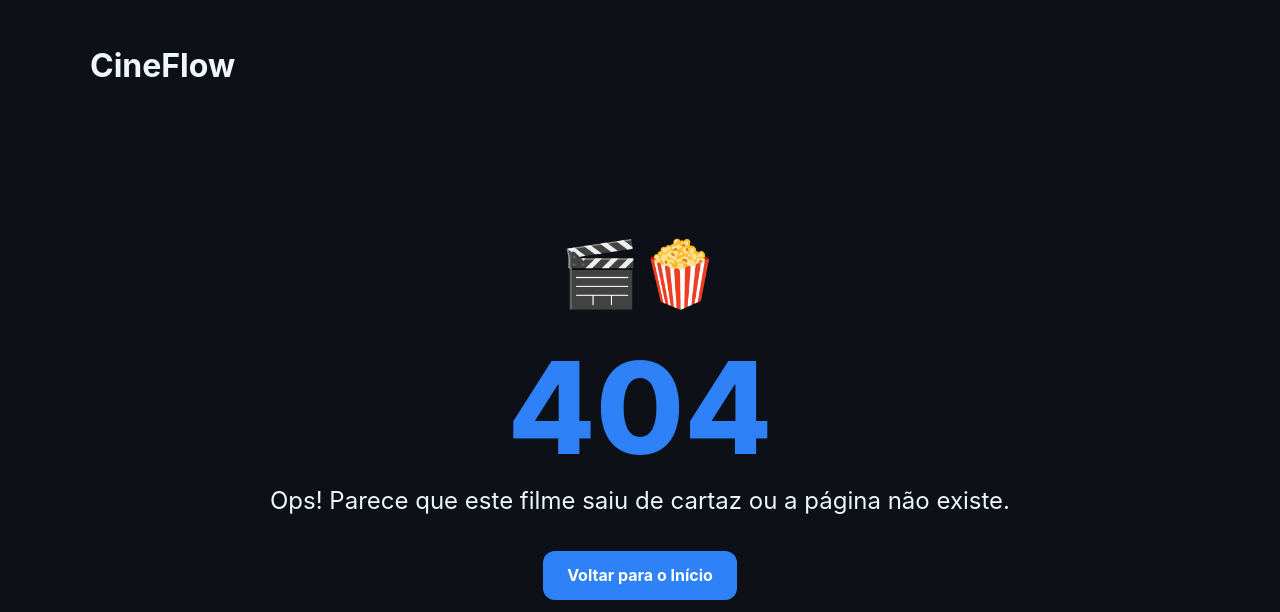
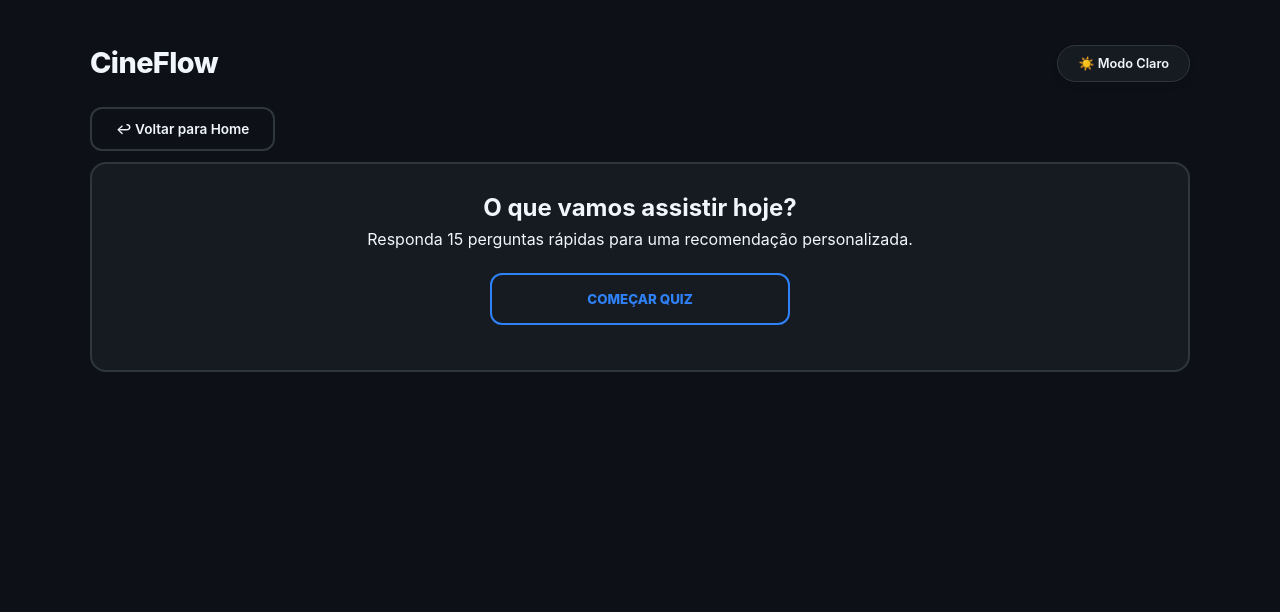
Before and after one commit to oliveiramaya1-collab/CineFlow, a Flask app: page /quiz in a window 1280 px wide. Shown: the top 612 px of the page. Run offline with Flask 3, Linux system fonts and the light colour scheme.

Commit message:
Dando mais liberdade ao usuário, com o novo QUIZ é possivel montar uma sugestão de filmes com base nas suas respostas.

```diff
--- a/app.py
+++ b/app.py
@@ -119,6 +119,36 @@
     """ Rota para a página de favoritos (gerida pelo LocalStorage no navegador) """
     return render_template('minha_lista.html')
 
+@app.route('/quiz')
+def quiz():
+    """ Rota para a página do quiz """
+    return render_template('quiz.html')
+
+@app.route('/api/quiz/recomendacao')
+def quiz_recomendacao():
+    """
+    Gera recomendação baseada no gênero mais votado.
+    O parâmetro 'genero' é o ID do TMDB.
+    """
+    genero_id = request.args.get('genero')
+    params = {
+        "api_key": API_KEY,
+        "language": LANGUAGE,
+        "sort_by": "popularity.desc",
+        "with_genres": genero_id,
+        "page": 1
+    }
+
+    try:
+        res = requests.get(f"{BASE_URL}/discover/movie", params=params)
+        res.raise_for_status()
+        dados = res.json()
+        # Retornamos os 6 filmes com maior popularidade desse gênero
+        filmes = [tratar_filme(f) for f in dados.get('results', [])[:10]]
+        return jsonify({"filmes": filmes})
+    except Exception as e:
+        return jsonify({"error": str(e), "filmes": []}), 500
+
 #Rota do ERRO 404
 @app.errorhandler(404)
 def pagina_não_encontrada(error):
--- a/templates/detalhes.html
+++ b/templates/detalhes.html
@@ -63,6 +63,7 @@
         <nav class="search-area">
             <div class="nav-buttons">
                 <a href="javascript:history.back()" class="btn-nav">↩ Voltar</a>
+                <a href="/quiz" class="btn-nav" style="background: var(--accent); color: white; border: none;">🎯 Quiz de Filmes</a>
                 <a href="/minha-lista" class="btn-nav">📋 Minha Lista</a>
             </div>
         </nav>
--- a/templates/index.html
+++ b/templates/index.html
@@ -154,6 +154,7 @@
                 </form>
 
                 <div class="nav-buttons">
+                    <a href="/quiz" class="btn-nav" style="background: var(--accent); color: white; border: none;">🎯 Quiz de Filmes</a>
                     <a href="/minha-lista" class="btn-nav">📋 Minha Lista</a>
                 </div>
             </div>
--- /dev/null
+++ b/templates/quiz.html
@@ -0,0 +1,155 @@
+<!DOCTYPE html>
+<html lang="pt-br">
+<head>
+    <meta charset="UTF-8">
+    <meta name="viewport" content="width=device-width, initial-scale=1.0">
+    <title>CineFlow - Quiz de Filmes</title>
+    <link rel="stylesheet" href="../static/style.css">
+</head>
+<body>
+    <header class="container">
+        <div class="header-top">
+            <a href="/" style="text-decoration: none; color: inherit;"><h1>CineFlow</h1></a>
+            <button id="themeButton" class="theme-toggle">☀️ Modo Claro</button>
+        </div>
+        <nav class="nav-row">
+            <a href="/" class="btn-nav">↩ Voltar para Home</a>
+        </nav>
+    </header>
+
+    <main class="container">
+        <div id="quiz-progress-wrapper" style="display: none; margin-top: 20px;">
+            <div class="quiz-progress-container">
+                <div class="quiz-progress-bar" id="barra-interna"></div>
+            </div>
+            <p id="contador-perguntas" style="text-align: center; font-size: 0.8rem; color: var(--text-muted);"></p>
+        </div>
+
+        <section id="quiz-intro" class="sinopse-container" style="text-align: center;">
+            <h2>O que vamos assistir hoje?</h2>
+            <p>Responda 15 perguntas rápidas para uma recomendação personalizada.</p>
+            <button onclick="iniciarQuiz()" class="btn-favorito" style="max-width: 300px; margin: 20px auto;">Começar Quiz</button>
+        </section>
+
+        <section id="quiz-game" style="display: none;">
+            <div class="info-box" style="text-align: center;">
+                <h2 id="pergunta-texto" style="margin-bottom: 20px;"></h2>
+                <div id="opcoes-container"></div>
+            </div>
+        </section>
+
+        <section id="quiz-resultado" style="display: none;">
+            <h2 style="text-align: center; margin-bottom: 20px;">Filmes que combinam com você:</h2>
+            <div class="movie-grid" id="grid-recomendados"></div>
+            <div style="text-align: center; margin-top: 40px; display: flex; justify-content: center; gap: 15px; flex-wrap: wrap;">
+                <button onclick="location.reload()" class="btn-reset-quiz">Refazer Quiz</button>
+                <a href="/" class="btn-nav" style="padding: 12px 24px; display: flex; align-items: center;">Ir para Home</a>
+            </div>
+        </section>
+    </main>
+
+    <script>
+        const perguntas = [
+            { q: "Como está seu humor agora?", opcoes: [{t: "Quero rir muito", g: "35"}, {t: "Estou reflexivo(a)", g: "18"}, {t: "Muita adrenalina!", g: "28"}, {t: "Quero aprender algo", g: "99"}] },
+            { q: "Qual cenário você prefere?", opcoes: [{t: "Futuro tecnológico", g: "878"}, {t: "Mundos mágicos", g: "14"}, {t: "Cidades reais", g: "878"}, {t: "O Velho Oeste", g: "37"}] },
+            { q: "Quem seria você no filme?", opcoes: [{t: "O herói destemido", g: "28"}, {t: "O detetive sagaz", g: "9648"}, {t: "O par romântico", g: "10749"}, {t: "O alívio cômico", g: "35"}] },
+            { q: "O que te dá mais medo?", opcoes: [{t: "Assombrações", g: "27"}, {t: "Psicopatas", g: "53"}, {t: "Solidão", g: "18"}, {t: "Nada me assusta", g: "12"}] },
+            { q: "Escolha uma cor dominante:", opcoes: [{t: "Vermelho Sangue", g: "27"}, {t: "Azul Neon", g: "878"}, {t: "Amarelo Vibrante", g: "35"}, {t: "Verde Floresta", g: "12"}] },
+            { q: "Sua trilha sonora ideal é:", opcoes: [{t: "Músicas pop/vibrantes", g: "10402"}, {t: "Orquestra épica", g: "12"}, {t: "Silêncio e tensão", g: "53"}, {t: "Rock pesado", g: "28"}] },
+            { q: "Qual sua relação com finais?", opcoes: [{t: "Final feliz sempre", g: "10749"}, {t: "Reviravolta chocante", g: "9648"}, {t: "Final triste/realista", g: "18"}, {t: "Final com explosão", g: "28"}] },
+            { q: "Escolha um companheiro:", opcoes: [{t: "Um robô", g: "878"}, {t: "Um cavalo", g: "37"}, {t: "Um cachorro", g: "16"}, {t: "Um melhor amigo", g: "35"}] },
+            { q: "O que você prefere ler?", opcoes: [{t: "Contos de fadas", g: "14"}, {t: "Biografias", g: "99"}, {t: "Investigação policial", g: "9648"}, {t: "HQs de ação", g: "28"}] },
+            { q: "Como seria seu encontro ideal?", opcoes: [{t: "Jantar à luz de velas", g: "10749"}, {t: "Parque de diversões", g: "16"}, {t: "Escape room tenso", g: "53"}, {t: "Maratona de séries", g: "35"}] },
+            { q: "Qual superpoder você queria?", opcoes: [{t: "Voar livremente", g: "12"}, {t: "Ler mentes", g: "9648"}, {t: "Magia", g: "14"}, {t: "Força bruta", g: "28"}] },
+            { q: "Escolha um objeto:", opcoes: [{t: "Uma lupa", g: "9648"}, {t: "Uma espada", g: "14"}, {t: "Uma nave", g: "878"}, {t: "Uma câmera", g: "99"}] },
+            { q: "O que te faz chorar?", opcoes: [{t: "Histórias de amor", g: "10749"}, {t: "Injustiça social", g: "99"}, {t: "Superação", g: "18"}, {t: "Nada, sou forte", g: "53"}] },
+            { q: "Um passatempo:", opcoes: [{t: "Dançar", g: "10402"}, {t: "Explorar lugares", g: "12"}, {t: "Jogar videogame", g: "878"}, {t: "Cozinhar", g: "10749"}] },
+            { q: "Sua frase favorita seria:", opcoes: [{t: "A vida é bela", g: "35"}, {t: "A verdade está lá fora", g: "9648"}, {t: "Ao infinito e além", g: "16"}, {t: "Sobreviva", g: "27"}] }
+        ];
+
+        let perguntaAtual = 0;
+        let pontuacao = {};
+
+        function iniciarQuiz() {
+            document.getElementById('quiz-intro').style.display = 'none';
+            document.getElementById('quiz-progress-wrapper').style.display = 'block';
+            document.getElementById('quiz-game').style.display = 'block';
+            mostrarPergunta();
+        }
+
+        function mostrarPergunta() {
+            const p = perguntas[perguntaAtual];
+            document.getElementById('pergunta-texto').innerText = p.q;
+
+            // Barra de Progresso
+            const pct = ((perguntaAtual + 1) / perguntas.length) * 100;
+            document.getElementById('barra-interna').style.width = pct + '%';
+            document.getElementById('contador-perguntas').innerText = `Pergunta ${perguntaAtual + 1} de ${perguntas.length}`;
+
+            const container = document.getElementById('opcoes-container');
+            container.innerHTML = '';
+
+            p.opcoes.forEach(opt => {
+                const btn = document.createElement('button');
+                btn.className = 'btn-quiz-option';
+                btn.innerText = opt.t;
+                btn.onclick = () => responder(opt.g);
+                container.appendChild(btn);
+            });
+        }
+
+        function responder(genero) {
+            pontuacao[genero] = (pontuacao[genero] || 0) + 1;
+            perguntaAtual++;
+            if (perguntaAtual < perguntas.length) {
+                mostrarPergunta();
+            } else {
+                finalizarQuiz();
+            }
+        }
+
+        function finalizarQuiz() {
+            document.getElementById('quiz-game').style.display = 'none';
+            document.getElementById('quiz-progress-wrapper').style.display = 'none';
+            document.getElementById('quiz-resultado').style.display = 'block';
+
+            // Ordena gêneros e pega os 2 mais votados
+            const ordenados = Object.keys(pontuacao).sort((a, b) => pontuacao[b] - pontuacao[a]);
+            const g1 = ordenados[0];
+            const g2 = ordenados[1] ? `,${ordenados[1]}` : "";
+
+            fetch(`/api/quiz/recomendacao?genero=${g1}${g2}`)
+                .then(res => res.json())
+                .then(data => {
+                    const grid = document.getElementById('grid-recomendados');
+                    grid.innerHTML = '';
+                    if(data.filmes.length === 0) {
+                        grid.innerHTML = "<p>Nenhum filme encontrado. Tente novamente!</p>";
+                        return;
+                    }
+                    data.filmes.forEach(f => {
+                        const card = document.createElement('div');
+                        card.className = 'movie-card';
+                        card.innerHTML = `
+                            <a href="/movie/${f.id}">
+                                <img src="https://image.tmdb.org/t/p/w500${f.poster_path}">
+                                <div class="movie-info">
+                                    <h3>${f.title}</h3>
+                                    <span>${f.ano}</span>
+                                </div>
+                            </a>`;
+                        grid.appendChild(card);
+                    });
+                });
+        }
+
+        // Script de Tema (CineFlow)
+        const themeButton = document.getElementById('themeButton');
+        if (localStorage.getItem('theme') === 'light') document.body.classList.add('light-theme');
+        themeButton.addEventListener('click', () => {
+            document.body.classList.toggle('light-theme');
+            localStorage.setItem('theme', document.body.classList.contains('light-theme') ? 'light' : 'dark');
+        });
+    </script>
+</body>
+</html>
```
Also changed, not shown: static/style.css (+128 -0 lines).
